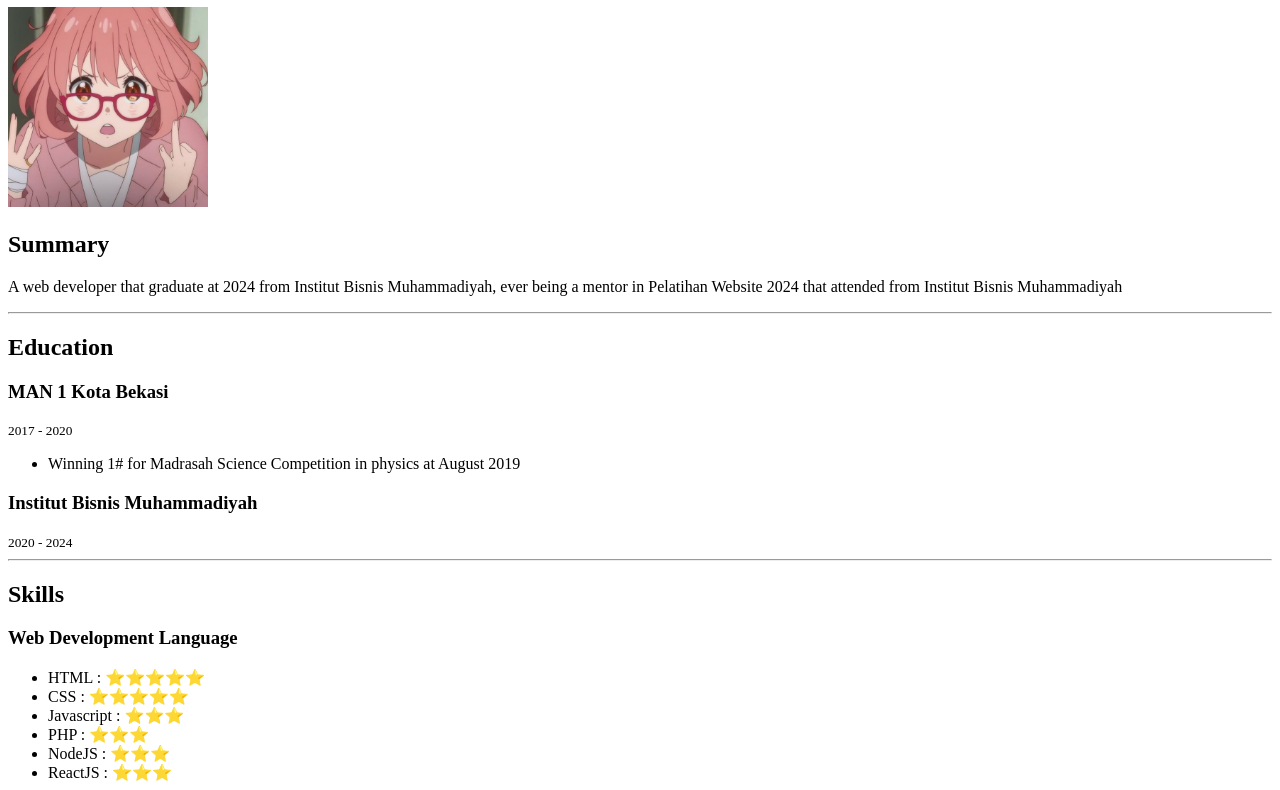
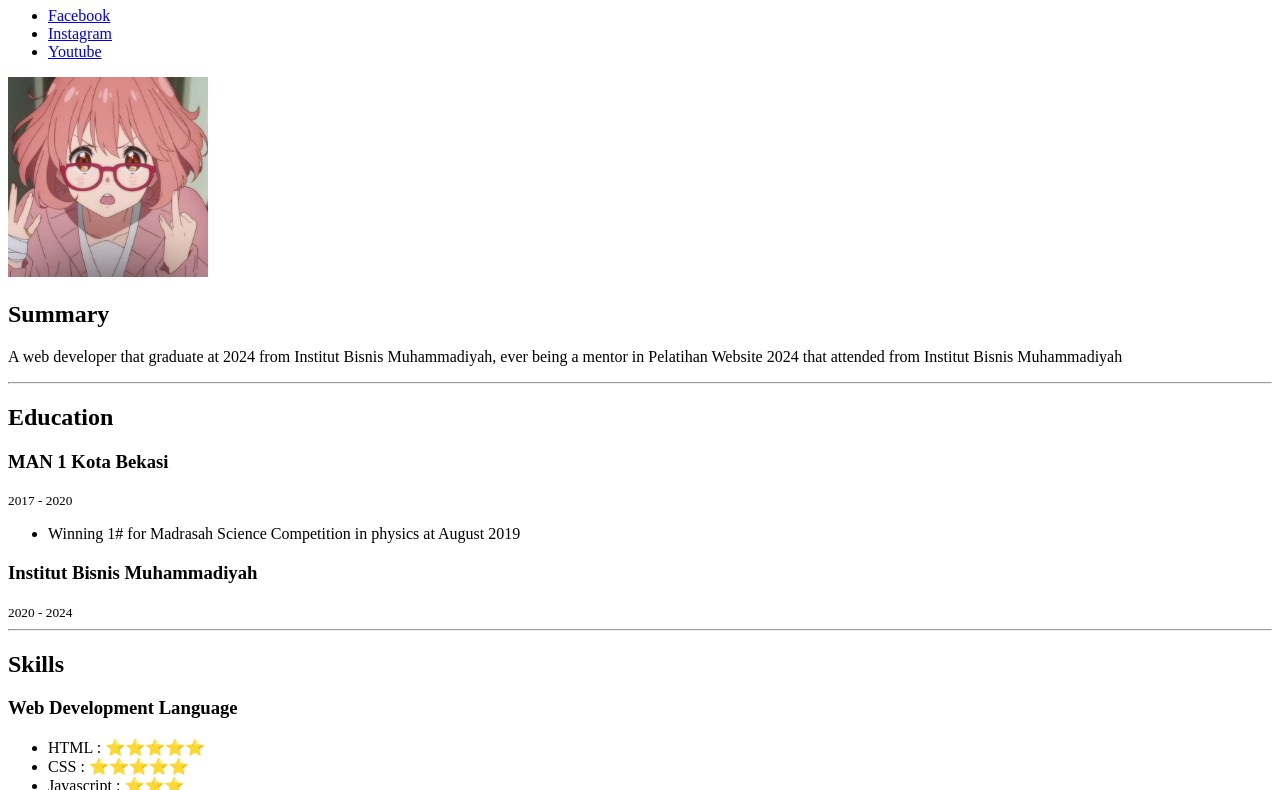
Before and after one commit to Ichiroki/html-udemy-learning, a plain HTML site: page index.html in a window 1280 px wide. Shown: the part 73-863 px from the top of the page. Drawn offline with Linux system fonts and the light colour scheme.

Commit message:
add new link

```diff
--- a/index.html
+++ b/index.html
@@ -7,6 +7,11 @@
 </head>
 <body>
     <h1>Fahrezi Rizqiawan</h1>
+    <ul>
+        <li><a href="https://www.facebook.com/fahrezi.rizqiawan/">Facebook</a></li>
+        <li><a href="https://www.instagram.com/xchiroki__/">Instagram</a></li>
+        <li><a href="https://www.youtube.com/@ichiroki">Youtube</a></li>
+    </ul>
     <img src="img/capstone3.jpg" alt="" width="200">
     <section id="summary">
         <h2>Summary</h2>
```
